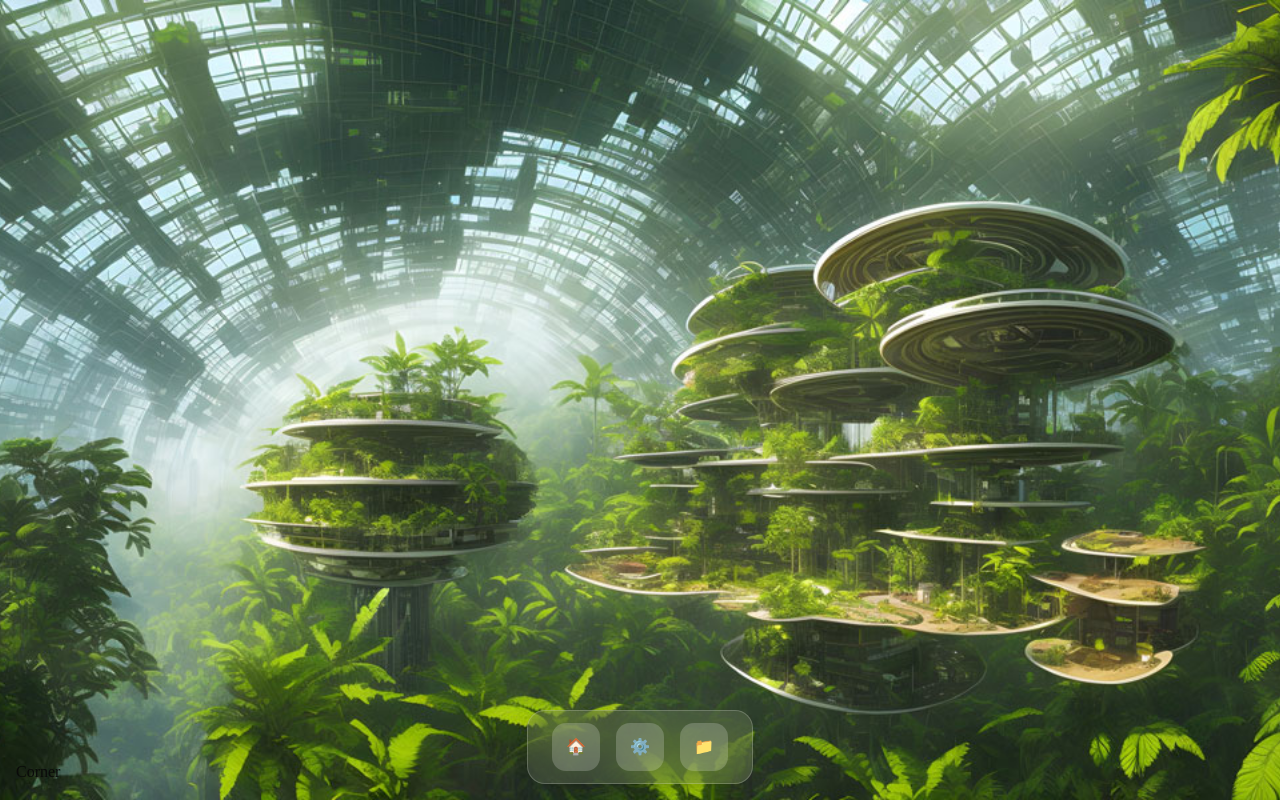
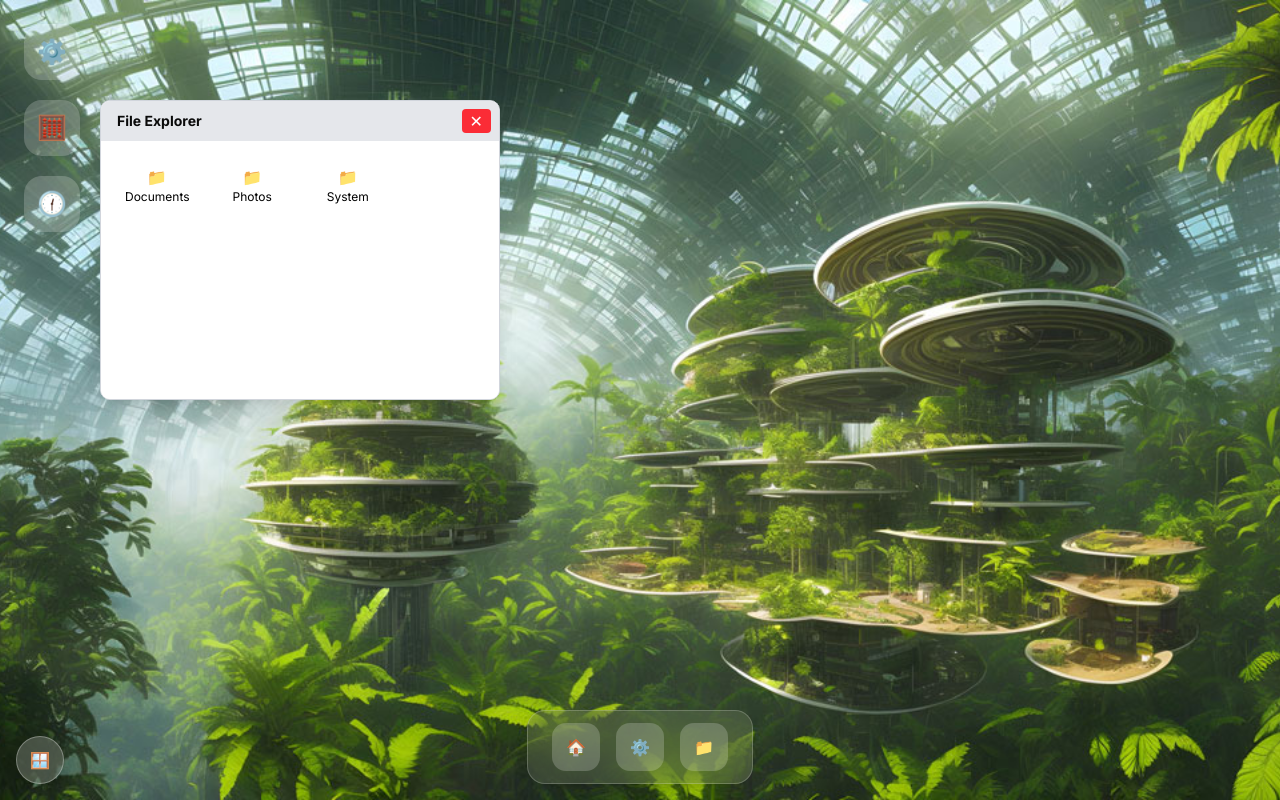
Before and after one commit to daksh514/DanavOS, a Next.js app: page /dashboard in a window 1280 px wide. Built offline with nearby package versions, Linux system fonts and the light colour scheme.

Commit message:
Working.

```diff
--- a/app/dashboard/page.tsx
+++ b/app/dashboard/page.tsx
@@ -1,9 +1,10 @@
 import BottomBar from "@/components/ui/dashboard/BottomBar";
+import ReusableWindow from "@/components/ui/dashboard/ReusableWindow";
 import Image from "next/image";
 
 function Dashboard() {
   return (
-    <div className="min-h-screen ">
+    <div className="min-h-screen font-inter">
       <Image
         src="/solarpunk.jpg"
         alt="background"
@@ -11,7 +12,30 @@ function Dashboard() {
         priority
         className="object-cover -z-10"
       />
+      <div className="absolute top-6 left-6 flex flex-col gap-5">
+        <div className="w-14 h-14 rounded-2xl text-2xl bg-white/20 flex items-center justify-center transition-all duration-200 hover:scale-105 cursor-pointer">
+          ⚙️
+        </div>
+        <div className="w-14 h-14 rounded-2xl text-2xl bg-white/20 flex items-center justify-center transition-all duration-200 hover:scale-105 cursor-pointer">
+          🧮
+        </div>
+        <div className="w-14 h-14 rounded-2xl text-2xl bg-white/20 flex items-center justify-center transition-all duration-200 hover:scale-105 cursor-pointer">
+          🕧
+        </div>
+      </div>
       <BottomBar />
+      <ReusableWindow title="File Explorer">
+        <div className="grid grid-cols-4 gap-4 text-center">
+          {["Documents", "Photos", "System"].map((folder) => (
+            <div
+              key={folder}
+              className="p-2 hover:bg-blue-100 rounded cursor-pointer"
+            >
+              📁 <p className="text-xs">{folder}</p>
+            </div>
+          ))}
+        </div>
+      </ReusableWindow>
     </div>
   );
 }
--- a/components/ui/dashboard/BottomBar.tsx
+++ b/components/ui/dashboard/BottomBar.tsx
@@ -1,4 +1,5 @@
 import React from "react";
+import StartBtn from "./StartBtn";
 
 export default function BottomBar() {
   return (
@@ -49,7 +50,7 @@ export default function BottomBar() {
       </div>
 
       {/* Corner element */}
-      <div className="absolute left-4 bottom-4">Corner</div>
+      <StartBtn />
     </div>
   );
 }
--- /dev/null
+++ b/components/ui/dashboard/ReusableWindow.tsx
@@ -0,0 +1,33 @@
+"use client";
+import { motion } from "framer-motion";
+
+export default function Window({
+  title,
+  children,
+}: {
+  title: string;
+  children: React.ReactNode;
+}) {
+  return (
+    <motion.div
+      drag
+      dragMomentum={false}
+      initial={{ x: 100, y: 100, opacity: 0 }}
+      animate={{ opacity: 1 }}
+      className="absolute w-[400px] h-[300px] bg-white border border-gray-300 shadow-xl rounded-lg overflow-hidden flex flex-col z-50"
+    >
+      {/* Header / Drag Handle */}
+      <div className="bg-gray-200 p-2 flex justify-between items-center cursor-move select-none">
+        <span className="text-sm font-bold ml-2">{title}</span>
+        <button className="bg-red-500 text-white px-2 rounded hover:bg-red-600">
+          ✕
+        </button>
+      </div>
+
+      {/* Content */}
+      <div className="p-4 flex-1 overflow-auto text-black bg-white">
+        {children}
+      </div>
+    </motion.div>
+  );
+}
--- /dev/null
+++ b/components/ui/dashboard/StartBtn.tsx
@@ -0,0 +1,61 @@
+"use client";
+
+import { useState, useRef, useEffect } from "react";
+import { motion } from "framer-motion";
+
+export default function StartBtn() {
+  const [open, setOpen] = useState(false);
+  const menuRef = useRef<HTMLDivElement>(null);
+
+  // Close when clicking outside
+  useEffect(() => {
+    function handleClickOutside(e: MouseEvent) {
+      if (menuRef.current && !menuRef.current.contains(e.target as Node)) {
+        setOpen(false);
+      }
+    }
+
+    document.addEventListener("mousedown", handleClickOutside);
+    return () => document.removeEventListener("mousedown", handleClickOutside);
+  }, []);
+
+  return (
+    <div className="fixed left-4 bottom-4 z-50  text-white  " ref={menuRef}>
+      {/* Tray */}
+      {open && (
+        <motion.div
+          initial={{ opacity: 0, y: 20 }}
+          animate={{ opacity: 1, y: 0 }}
+          exit={{ opacity: 0, y: 20 }}
+          className="mb-3 w-40 rounded-xl bg-white/10 backdrop-blur-xl
+                        border border-white/20 shadow-lg p-2 flex flex-col gap-2 "
+        >
+          <button className="text-left px-3 py-2 rounded-lg cursor-pointer hover:bg-white/20 transition">
+            ⚙️ Settings
+          </button>
+
+          <button className="text-left px-3 py-2 rounded-lg cursor-pointer hover:bg-white/20 transition">
+            🔄 Log Out
+          </button>
+
+          <button className="text-left px-3 py-2 rounded-lg cursor-pointer   hover:bg-red-500/30 transition text-red-300">
+            ⏻ Shutdown
+          </button>
+        </motion.div>
+      )}
+
+      {/* Start Button */}
+      <button
+        onClick={() => setOpen(!open)}
+        className="w-12 h-12 rounded-full
+                   bg-white/20 backdrop-blur-xl
+                   border border-white/30 shadow-lg
+                   flex items-center justify-center
+                   hover:scale-110 transition cursor-pointer
+"
+      >
+        🪟
+      </button>
+    </div>
+  );
+}
```
